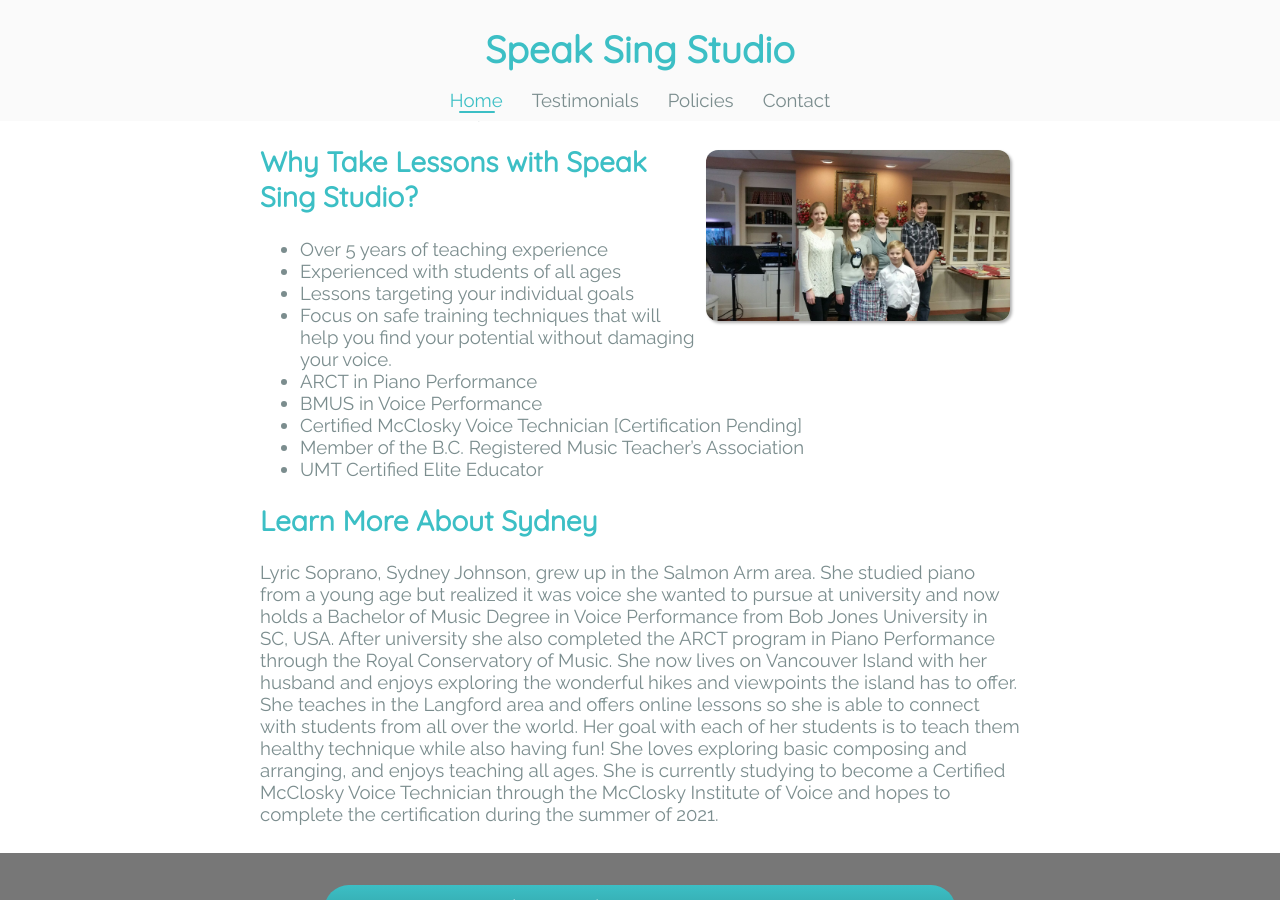
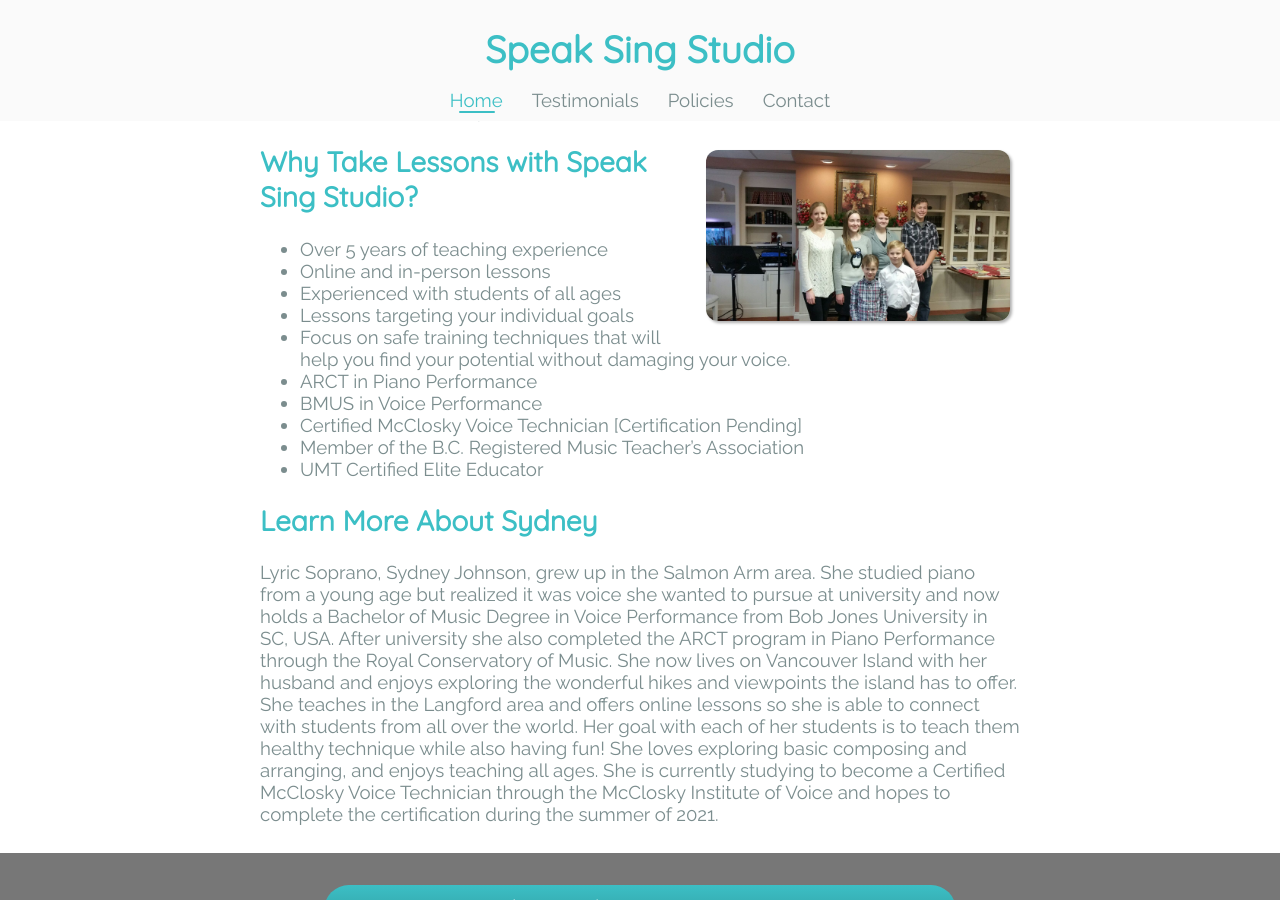
Before and after one commit to sydneyvictor/sydneyvictor.github.com, a Jekyll site: the page built from index.md, in a window 1280 px wide and 900 px high, scrolled down 1302 px. Built offline with Jekyll 4.4.1, drawn with Linux system fonts in a browser that asks for light colours.

Commit message:
Update index.md

```diff
--- a/index.md
+++ b/index.md
@@ -29,6 +29,7 @@ Sydney teaches group theory classes using the Ultimate Music Theory resources.
 ## Why Take Lessons with Speak Sing Studio?
 
  * Over 5 years of teaching experience
+ * Online and in-person lessons
  * Experienced with students of all ages
  * Lessons targeting your individual goals
  * Focus on safe training techniques that will help you find your potential without damaging your voice.
```
